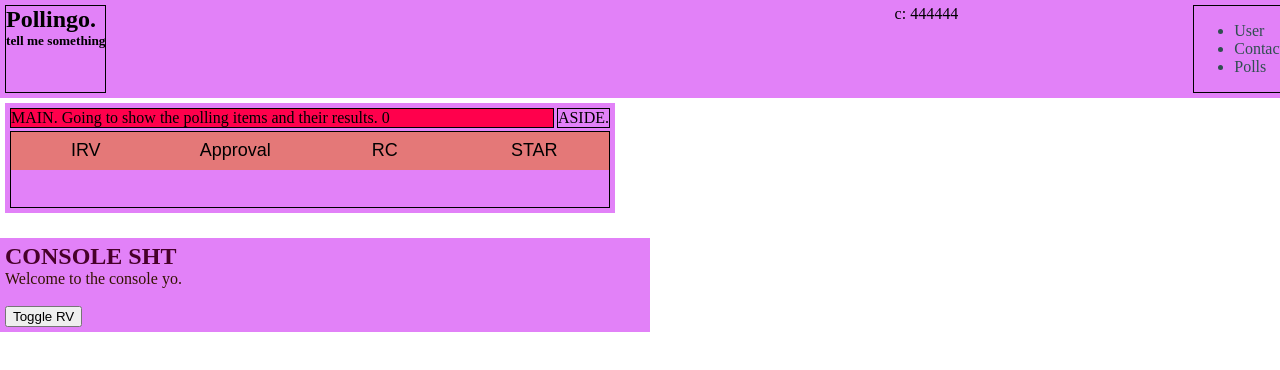
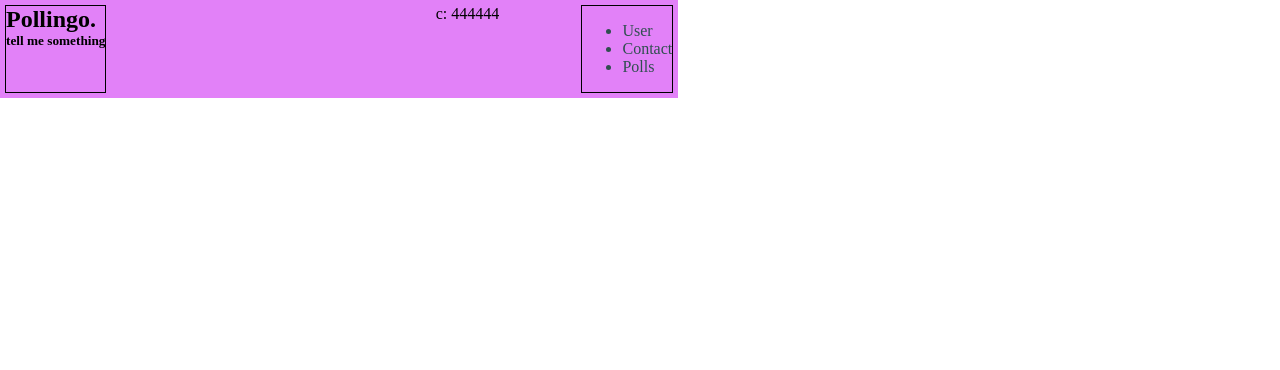
Before and after one commit to el7/Pollingo, a React (Create React App) app in the folder pollingo/: page / in a window 1280 px wide. Shown: the top 370 px of the page. Built offline with nearby package versions, Linux system fonts and the light colour scheme.

Commit message:
converting to full grid layout

```diff
--- a/pollingo/src/css/main.css
+++ b/pollingo/src/css/main.css
@@ -10,6 +10,29 @@
 
 body {
   margin: 0;
+}
+
+.grid-main-item-main {
+  grid-area: main;
+}
+
+.grid-main-item-aside {
+  grid-area: aside;
+}
+
+.grid-main-item-footer {
+  grid-area: footer;
+}
+
+.grid-main-item-header {
+  grid-area: header;
+}
+
+.grid-main-container {
+  display: grid;
+  grid-template-columns: [col1] 50px [col2] auto [col3] 50px;
+  grid-template-rows: [row1] 100px [row2] 100px [row3] auto;
+  grid-template-areas: "header header header" "main main main" "footer footer footer";
 }
 
 .header {
--- a/pollingo/src/js/components/headerComponent.js
+++ b/pollingo/src/js/components/headerComponent.js
@@ -8,7 +8,6 @@ function Header(props) {
 
     const [headerColor, setColor] = useState("444444");
     const [screenWidth, setScreenWidth] = useState("200");
-
 
 
     function handleResize() {
--- a/pollingo/src/js/components/layoutPollingoOne.js
+++ b/pollingo/src/js/components/layoutPollingoOne.js
@@ -6,10 +6,21 @@ import "../../css/main.css";
 
 function LayoutOne() {
     return (
-        <div className="layoutOne">
-            <Header/>
-            <PollBox />
-            <Console />
+        <div className="layoutOne grid-main-container">
+
+            <div className="grid-item grid-main-item-header">
+                <Header/>
+            </div>
+            <div className="grid-item grid-main-item-aside">
+
+            </div>
+            <div className="grid-item grid-main-item-main">
+            {/* <PollBox />
+            <Console /> */}
+            </div>
+            <div className="grid-item grid-main-item-footer">
+            </div>
+
         </div>
     )
 }
--- /dev/null
+++ b/pollingo/src/scss/4-layout/_layoutOne.scss
@@ -0,0 +1,25 @@
+.grid-main-item-main {
+  grid-area: main;
+}
+
+.grid-main-item-aside {
+  grid-area: aside;
+}
+
+.grid-main-item-footer {
+  grid-area: footer;
+}
+
+.grid-main-item-header {
+  grid-area: header;
+}
+
+.grid-main-container {
+  display: grid;
+  grid-template-columns: [col1] 50px [col2] auto [col3] 50px;
+  grid-template-rows: [row1] 100px [row2] 100px [row3] auto;
+  grid-template-areas:
+    "header header header"
+    "main main main"
+    "footer footer footer";
+}
--- a/pollingo/src/scss/main.scss
+++ b/pollingo/src/scss/main.scss
@@ -18,6 +18,7 @@
 @import "4-layout/_floatingShapes.scss";
 @import "4-layout/_footer.scss";
 @import "4-layout/_navigation.scss";
+@import "4-layout/_layoutOne.scss";
 @import "4-layout/_siteHeader.scss";
 @import "4-layout/_siteMainContent.scss";
 
```
Also changed, not shown: 1 other file (tests, documents, lock files or other folders).
